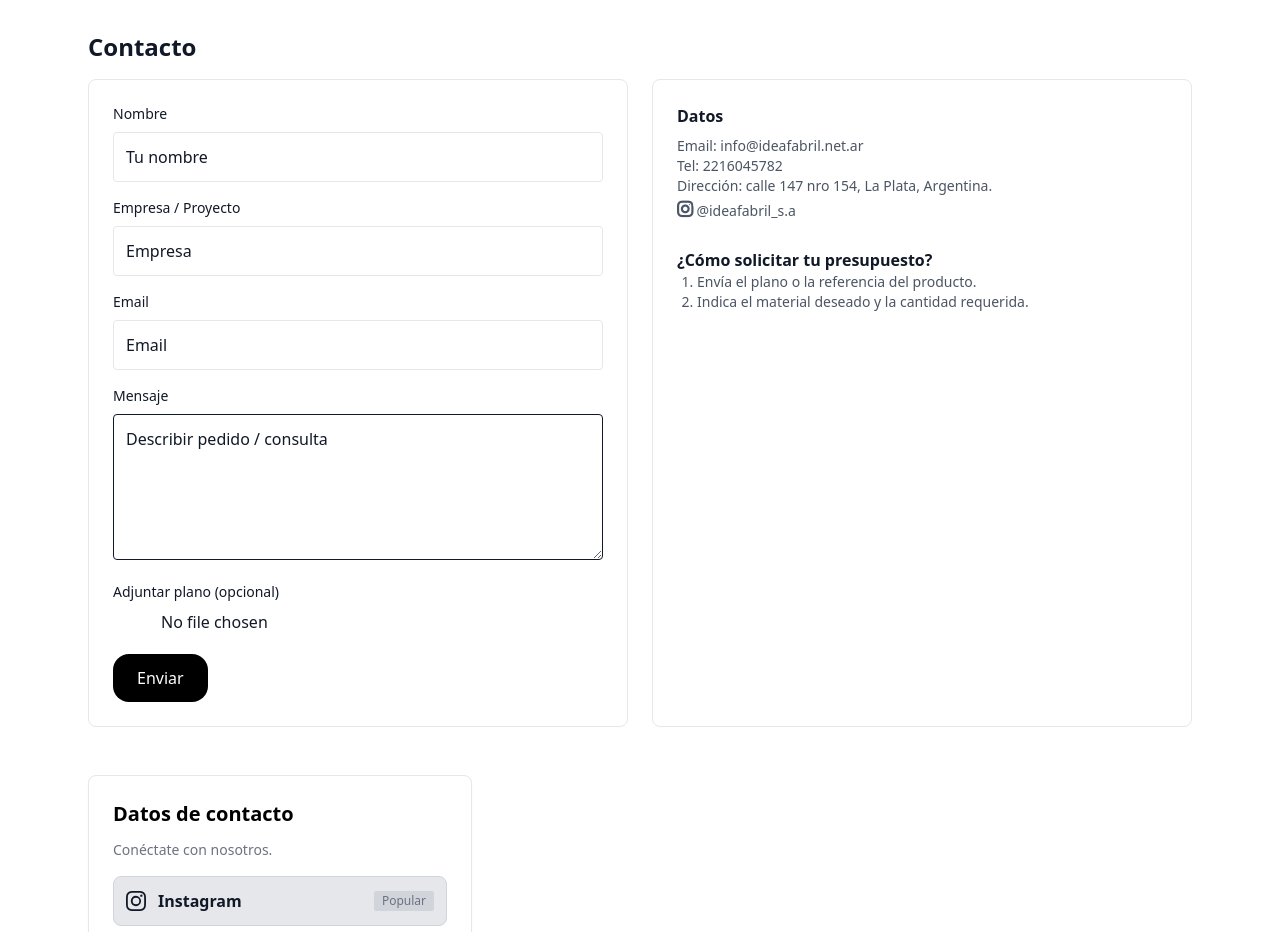
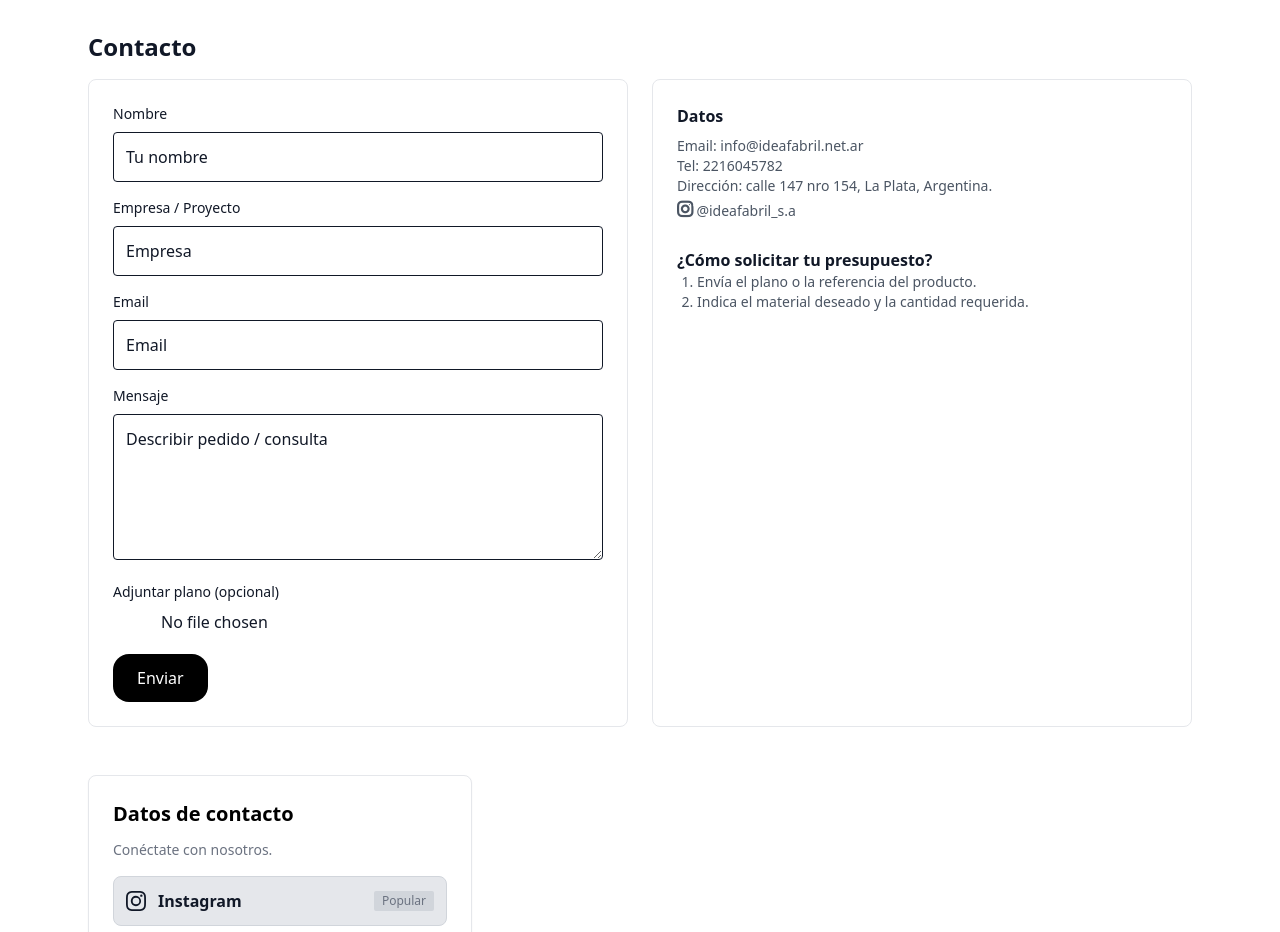
Before and after one commit to nahuelmansilla99/idea-fabril-site, a React (Create React App) app: page / in a window 1280 px wide. Shown: the part 4840-5772 px from the top of the page. Built offline with nearby package versions, Linux system fonts and the light colour scheme.

Commit message:
Formulario de contacto

```diff
--- a/src/App.js
+++ b/src/App.js
@@ -1,3 +1,4 @@
+import { useState } from 'react';
 import './App.css';
 import imagenMarco from './image/marco-tapa-medidores.png';
 import imagenBornes from './image/tapa-bornes-universal.jpeg';
@@ -20,6 +21,35 @@ import laCooperativa from './image/logos/la-cooperativa.png';
 import refsa from './image/logos/refsa.png';
 
 function App() {
+
+  const [formData, setFormData] = useState({
+    nombre: '',
+    email: '',
+    mensaje: '',
+    empresa: ''
+  });
+
+  const enviarFormulario = (e) => {
+    e.preventDefault();
+    console.log("formulario enviado", formData);
+  };
+
+  const handleInputNombreChange = (e) => {
+    setFormData({...formData, nombre: e.target.value})
+  };
+
+  const handleInputEmailChange = (e) => {
+    setFormData({...formData, email: e.target.value})
+  };
+
+  const handleInputMensajeChange = (e) => {
+    setFormData({...formData, mensaje: e.target.value})
+  };
+
+  const handleInputEmpresaChange = (e) => {
+    setFormData({...formData, empresa: e.target.value})
+  };
+
   return (
     <div className="min-h-screen bg-white text-gray-900 font-sans">
       <header className="bg-black text-white sticky top-0 z-40">
@@ -298,18 +328,20 @@ function App() {
         <section id="contacto" className="mb-12">
           <h2 className="text-2xl font-bold mb-4">Contacto</h2>
           <div className="grid grid-cols-1 md:grid-cols-2 gap-6">
-            <form className="p-6 border rounded-lg">
+            <form className="p-6 border rounded-lg"
+              onSubmit={enviarFormulario}
+            >
               <label className="block text-sm font-medium">Nombre</label>
-              <input className="mt-2 w-full p-3 border rounded" placeholder="Tu nombre" />
+              <input className="mt-2 w-full p-3 border rounded" placeholder="Tu nombre" type="text" onChange={handleInputNombreChange}/>
               <label className="block text-sm font-medium mt-4">Empresa / Proyecto</label>
-              <input className="mt-2 w-full p-3 border rounded" placeholder="Empresa" />
+              <input className="mt-2 w-full p-3 border rounded" placeholder="Empresa" type="text" onChange={handleInputEmpresaChange}/>
               <label className="block text-sm font-medium mt-4">Email</label>
-              <input className="mt-2 w-full p-3 border rounded" placeholder="Email" />
+              <input className="mt-2 w-full p-3 border rounded" placeholder="Email" type="email" onChange={handleInputEmailChange} />
               <label className="block text-sm font-medium mt-4">Mensaje</label>
-              <textarea className="mt-2 w-full p-3 border rounded" rows={5} placeholder="Describir pedido / consulta"></textarea>
+              <textarea className="mt-2 w-full p-3 border rounded" rows={5} placeholder="Describir pedido / consulta" type="text" onChange={handleInputMensajeChange}></textarea>
               <label className="block text-sm font-medium mt-4">Adjuntar plano (opcional)</label>
               <input type="file" className="mt-2 w-full" />
-              <button type="button" className="mt-4 px-6 py-3 bg-black text-white rounded-2xl">Enviar</button>
+              <button type="submit" className="mt-4 px-6 py-3 bg-black text-white rounded-2xl">Enviar</button>
             </form>
 
             <div className="p-6 border rounded-lg">
```
